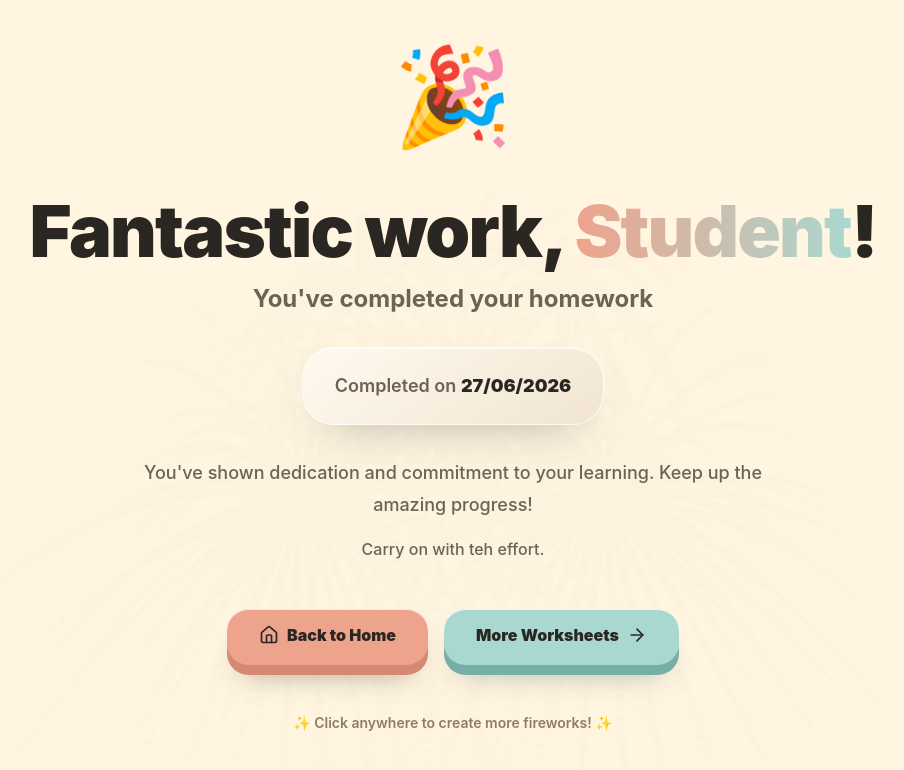
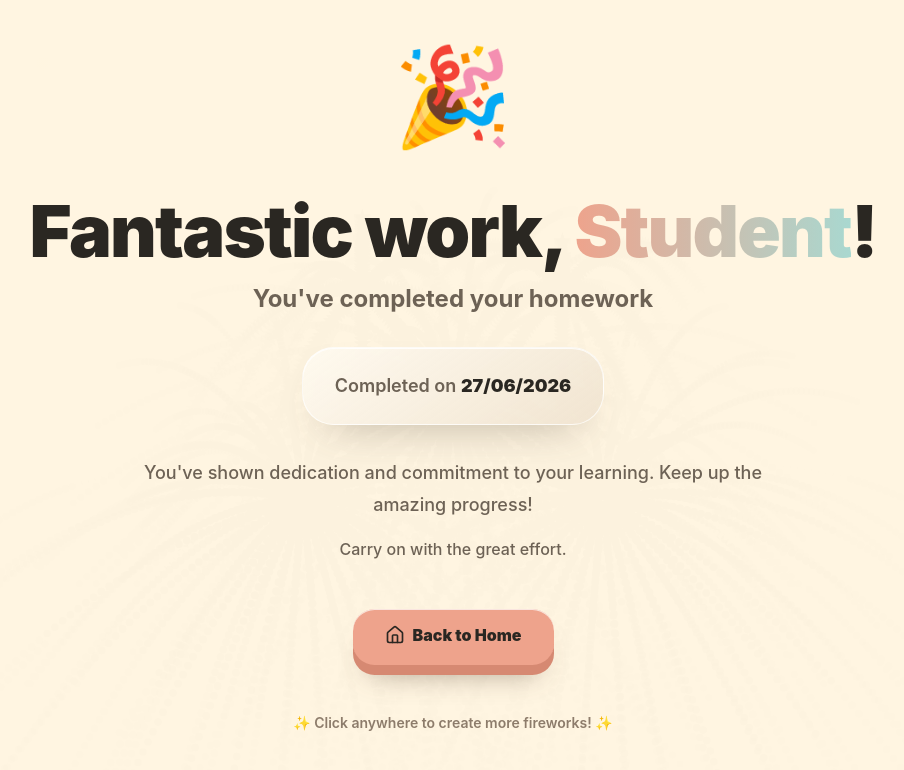
Before and after one commit to niptwenty1/HomeworkSheetsNZ, a Next.js app: page /celebrate in a window 1280 px wide. Shown: the top 770 px of the page, without its empty margins (187-1091 px from the left). Built offline with nearby package versions, Linux system fonts and the light colour scheme.

Commit message:
Correct typo and update button text in page.tsx

```diff
--- a/app/celebrate/page.tsx
+++ b/app/celebrate/page.tsx
@@ -217,7 +217,7 @@ function CelebrateContent() {
               You&apos;ve shown dedication and commitment to your learning. Keep up the amazing progress!
             </p>
             <p className="text-base">
-             Carry on with teh effort.
+             Carry on with the great effort.
             </p>
           </div>
 
@@ -229,13 +229,6 @@ function CelebrateContent() {
             >
               <Home className="h-5 w-5" />
               Back to Home
-            </button>
-            <button
-              onClick={() => router.push("/")}
-              className="tactile-button tactile-button-mint inline-flex min-h-14 items-center justify-center gap-2 rounded-[1.35rem] bg-[#a9d8d0] px-8 pb-4 pt-3 text-base font-black text-[#2a2722] transition"
-            >
-              More Worksheets
-              <ArrowRight className="h-5 w-5" />
             </button>
           </div>
 
```
